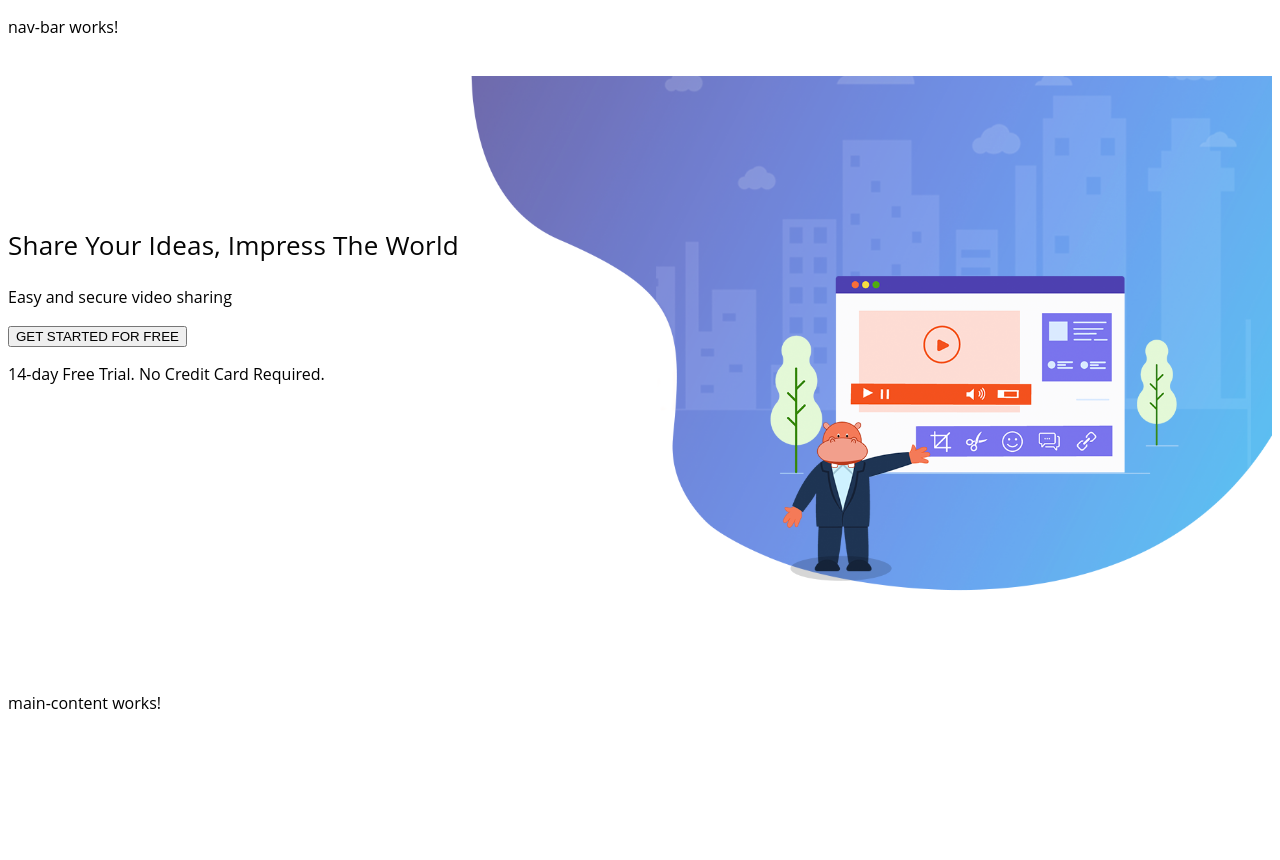
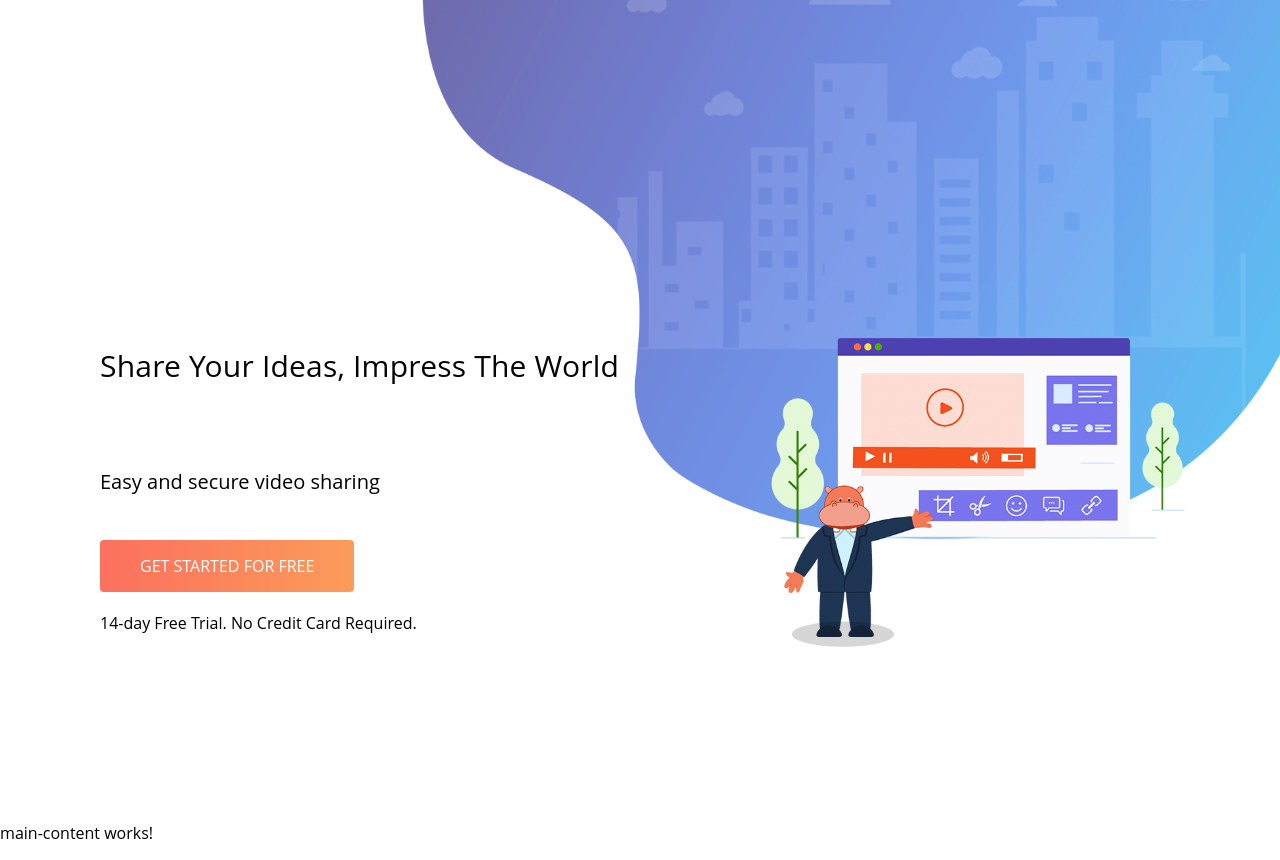
Before and after one commit to ragulmurugesan/hippoVideo, an Angular app: page /features in a window 1280 px wide. Before the commit the page ends 800 px from the top, so only its background shows below. Built offline with nearby package versions, Linux system fonts and the light colour scheme.

Commit message:
Feature header is done !

```diff
--- /dev/null
+++ b/src/_helpers.scss
@@ -0,0 +1,13 @@
+/* Helper class starts */
+
+.h--margin-t-0 {
+    margin-top: 0px !important;
+}
+
+.h--margin-b-0 {
+    margin-bottom: 0px !important;
+}
+
+.d-inline-block {
+    display: inline-block;
+}
--- a/src/app/feature/feature-header/feature-header.component.html
+++ b/src/app/feature/feature-header/feature-header.component.html
@@ -1,15 +1,16 @@
 <div id="feature-header" class="feature-header">
-    <div class="header-content">
+    <div class="header-content d-inline-block">
 
         <h1>
             Share Your Ideas, Impress The World
         </h1>
-        <p>
+        <p class="h--margin-b-0">
             Easy and secure video sharing
         </p>
-        <button id="get-started" class="btn-get-started">
+        <a id="get-started" class="btn-get-started">
             GET STARTED FOR FREE
-        </button>
-        <p>14-day Free Trial. No Credit Card Required.</p>
+        </a>
+        <br/>
+        <span>14-day Free Trial. No Credit Card Required.</span>
     </div>
 </div>
--- a/src/app/feature/feature-header/feature-header.component.scss
+++ b/src/app/feature/feature-header/feature-header.component.scss
@@ -1,19 +1,41 @@
 .feature-header {
     background-image: url(~/assets/background/feature-create-banner-img.png), url(~/assets/background/feature-banner.png);
     background-repeat: no-repeat;
-    background-size: 33%, 70%;
-    background-position: 89% 68%, 122% -151%;
+    background-size: 33%, 73%;
+    background-position: 89% 68%, 122% -56px;
     width: 100%;
-    height: 600px;
+    height: 806px;
     .header-content {
         position: relative;
-        top: 25%;
+        top: 344px;
+        left: 100px;
         h1 {
-            font-size: 26px;
+            margin: 0;
+            font-size: 30px;
             font-weight: 400;
             color: #050505;
             line-height: 1.477;
             letter-spacing: 0.2px;
         }
+        p {
+            margin-top: 80px;
+            font-size: 20px;
+        }
+        .btn-get-started {
+            color: #fff;
+            font-size: 16px;
+            background-color: #f47a58;
+            background-image: -webkit-gradient(linear, left top, right top, from(#fb705e), to(#fb9c5a));
+            background-image: -webkit-linear-gradient(left, #fb705e, #fb9c5a);
+            background-image: linear-gradient(to right, #fb705e, #fb9c5a);
+            border-radius: 4px;
+            padding: 15px 40px 15px 40px;
+            display: inline-block;
+            margin-top: 45px;
+            margin-bottom: 20px;
+            &:hover {
+                background-image: linear-gradient(to right, #fb9c5a, #fb705e);
+            }
+        }
     }
 }
--- a/src/app/layout/layout.component.html
+++ b/src/app/layout/layout.component.html
@@ -1,3 +1,3 @@
-<app-nav-bar></app-nav-bar>
+<!-- <app-nav-bar></app-nav-bar> -->
 
 <router-outlet></router-outlet>
--- a/src/styles.scss
+++ b/src/styles.scss
@@ -1,12 +1,16 @@
-/* You can add global styles to this file, and also import other style files */
-html{
+@import "./helpers";
+html {
     font-family: 'Open Sans', sans-serif !important;
 }
 
-.flex-container{
+body {
+    margin: 0px;
+}
+
+.flex-container {
     display: flex;
 }
 
-.flex-column{
+.flex-column {
     flex-direction: column;
 }
```
